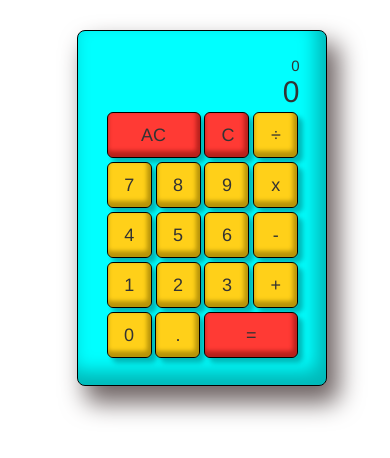
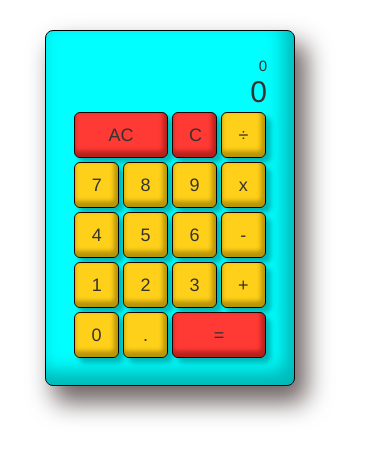
Before and after one commit to lacyjpr/calculator, a plain HTML site: page index.html in a window 390 px wide. Drawn offline with nearby package versions, Linux system fonts and the light colour scheme.

Commit message:
Adjust Bootstrap columns

```diff
--- a/index.html
+++ b/index.html
@@ -16,7 +16,7 @@
 	<body>
 		<div class="container">
 			<div class="row">
-				<div class="col-xs-4 col-xs-offset-1 col-md-4 col-md-offset-4">
+				<div class="col-md-4 col-md-offset-4 col-xs-4">
 					<div class="calc">
 						<h2 class="formula">0</h2>
 						<h1 class="solution">0</h1>
```
